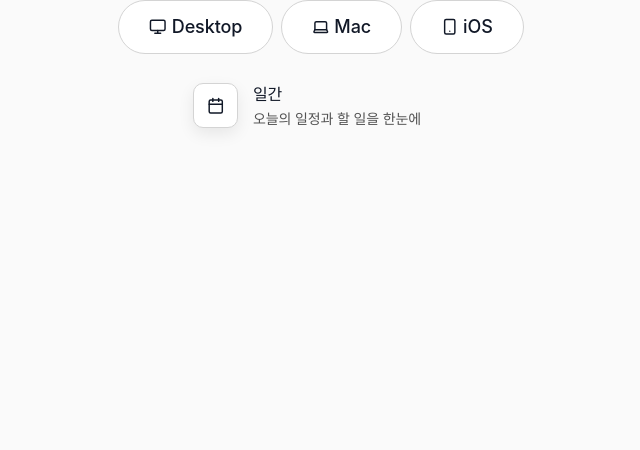
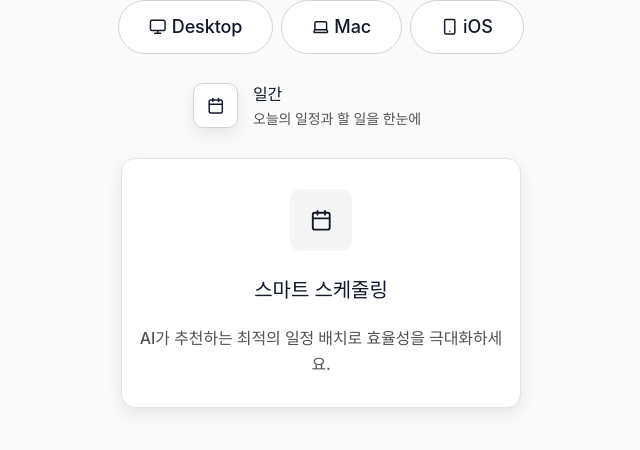
Before and after one commit to leeunduck/Custom-Daily-Planner, a Next.js app: page / in a window 1280 px wide. Shown: the top 450 px of the page, without its empty margins (319-959 px from the left). Built offline with nearby package versions, Linux system fonts and the light colour scheme; no server answers.

Commit message:
CDP-154 feat✨ (card): special feature card 공동 컴포넌트 추가

```diff
--- a/src/app/(marketing)/page.tsx
+++ b/src/app/(marketing)/page.tsx
@@ -1,6 +1,7 @@
 import { makePageMetadata } from "@/seo/metadata";
 import { Button } from "@/shared/button";
 import { FeatureGroupButton } from "@/shared/feature-group-button";
+import { SpecialFeatureCard } from "@/shared/SpecialFeatureCard";
 import { Calendar, Laptop, Monitor, Smartphone } from "lucide-react";
 
 export const metadata = makePageMetadata({
@@ -39,6 +40,12 @@ export default function Home() {
         title="일간"
         description="오늘의 일정과 할 일을 한눈에"
       />
+
+      <SpecialFeatureCard
+        icon={<Calendar className="h-9 w-9" />}
+        title="스마트 스케줄링"
+        description="AI가 추천하는 최적의 일정 배치로 효율성을 극대화하세요."
+      />
     </div>
   );
 }
--- /dev/null
+++ b/src/lib/variants/card.presets.ts
@@ -0,0 +1,13 @@
+import type { CardPreset } from "@/types/card";
+import type { VariantProps } from "class-variance-authority";
+import { specialFeatureCardVariants } from "./card.specialFeatureCard";
+
+export type SpecialFeatureVariantProps = VariantProps<typeof specialFeatureCardVariants>;
+
+type PresetSupersetOpts = Partial<SpecialFeatureVariantProps>;
+
+export function getCardClasses(preset: CardPreset, opts: PresetSupersetOpts = {}): string {
+  // preset === "specialFeature"
+  const { size } = opts as Partial<SpecialFeatureVariantProps>;
+  return specialFeatureCardVariants({ size });
+}
--- /dev/null
+++ b/src/lib/variants/card.specialFeatureCard.ts
@@ -0,0 +1,33 @@
+import { cva, type VariantProps } from "class-variance-authority";
+
+export const specialFeatureCardVariants = cva(
+  [
+    // === 레이아웃 스타일 ===
+    "inline flex flex-col justify-center gap-5 p-7 text-center",
+
+    // === 시각적 효과 ===
+    "group relative isolate rounded-xl",
+
+    // === 테두리 및 배경 ===
+    "border border-[var(--color-gray-200)] bg-[var(--color-white)]",
+
+    // === 그림자 효과 ===
+    "shadow-soft",
+  ].join(" "),
+  {
+    variants: {
+      // === 크기 variants ===
+      size: {
+        sm: "w-[30rem] h-[20rem] p-5 gap-4",
+        md: "w-[35rem] h-[22rem] p-6 gap-4",
+        lg: "w-[40rem] h-[25rem] p-7 gap-5",
+        xl: "w-[45rem] h-[28rem] p-8 gap-6",
+      },
+    },
+    defaultVariants: {
+      size: "lg",
+    },
+  },
+);
+
+export type SpecialFeatureCardVariantProps = VariantProps<typeof specialFeatureCardVariants>;
--- /dev/null
+++ b/src/shared/SpecialFeatureCard.tsx
@@ -0,0 +1,30 @@
+"use client";
+import { cn } from "@/lib/utils";
+import { specialFeatureCardVariants } from "@/lib/variants/card.specialFeatureCard";
+import type { SpecialFeatureCardProps } from "@/types/special-feature-card";
+import * as React from "react";
+
+export const SpecialFeatureCard = React.forwardRef<HTMLDivElement, SpecialFeatureCardProps>(
+  ({ className, icon, title, description, children, ...rest }, ref) => {
+    const classes = specialFeatureCardVariants({});
+
+    return (
+      <div ref={ref} className={cn(classes, className)} {...rest}>
+        {icon && (
+          <div className="mx-auto mb-4 flex h-25 w-25 items-center justify-center rounded-lg bg-[var(--color-gray-100)]">
+            {icon}
+          </div>
+        )}
+
+        {title && <h3 className="mb-3 t-20-b text-[var(--color-gray-900)]">{title}</h3>}
+
+        {description && (
+          <p className="t-16-m text-[var(--color-gray-600)] text-center">{description}</p>
+        )}
+
+        {children}
+      </div>
+    );
+  },
+);
+SpecialFeatureCard.displayName = "SpecialFeatureCard";
--- /dev/null
+++ b/src/shared/card.tsx
@@ -0,0 +1,63 @@
+"use client";
+import { cn } from "@/lib/utils";
+import { getCardClasses } from "@/lib/variants/card.presets";
+import type { CardProps } from "@/types/card";
+import * as React from "react";
+
+export const Card = React.forwardRef<HTMLDivElement, CardProps>(
+  ({ className, preset = "specialFeature", size = "lg", children, ...rest }, ref) => {
+    // ⬇️ preset에 따라 알맞은 cva를 내부에서 선택해 클래스 생성
+    const classes = getCardClasses(preset, { size });
+
+    return (
+      <div ref={ref} className={cn(classes, className)} {...rest}>
+        {children}
+      </div>
+    );
+  },
+);
+Card.displayName = "Card";
+
+// 카드 내부 컴포넌트들
+function CardIcon({ className, ...props }: React.ComponentProps<"div">) {
+  return (
+    <div
+      data-slot="card-icon"
+      className={cn(
+        "mx-auto mb-4 flex h-12 w-12 items-center justify-center rounded-lg bg-[var(--color-gray-100)]",
+        className,
+      )}
+      {...props}
+    />
+  );
+}
+
+function CardTitle({ className, ...props }: React.ComponentProps<"h3">) {
+  return (
+    <h3
+      data-slot="card-title"
+      className={cn("mb-3 text-lg font-semibold text-[var(--color-gray-900)]", className)}
+      {...props}
+    />
+  );
+}
+
+function CardDescription({ className, ...props }: React.ComponentProps<"p">) {
+  return (
+    <p
+      data-slot="card-description"
+      className={cn("text-sm text-[var(--color-gray-600)] leading-relaxed", className)}
+      {...props}
+    />
+  );
+}
+
+function CardContent({ className, ...props }: React.ComponentProps<"div">) {
+  return <div data-slot="card-content" className={cn("", className)} {...props} />;
+}
+
+function CardFooter({ className, ...props }: React.ComponentProps<"div">) {
+  return <div data-slot="card-footer" className={cn("mt-4", className)} {...props} />;
+}
+
+export { CardContent, CardDescription, CardFooter, CardIcon, CardTitle };
--- /dev/null
+++ b/src/types/card.ts
@@ -0,0 +1,15 @@
+import type { HTMLAttributes } from "react";
+
+export type CardPreset = "specialFeature";
+
+export interface BaseCardProps extends HTMLAttributes<HTMLDivElement> {
+  className?: string;
+}
+
+/** 공용 Card 프롭 */
+export interface CardProps extends BaseCardProps {
+  /** 어떤 cva를 쓸지 결정 (specialFeature) */
+  preset?: CardPreset;
+  /** 카드 크기 */
+  size?: "sm" | "md" | "lg" | "xl";
+}
--- /dev/null
+++ b/src/types/special-feature-card.ts
@@ -0,0 +1,8 @@
+import type { HTMLAttributes } from "react";
+
+export interface SpecialFeatureCardProps extends Omit<HTMLAttributes<HTMLDivElement>, "title"> {
+  icon?: React.ReactNode;
+  title?: React.ReactNode;
+  description?: React.ReactNode;
+  children?: React.ReactNode;
+}
```
